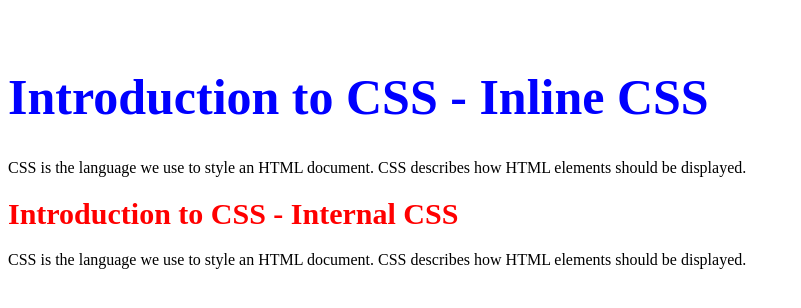
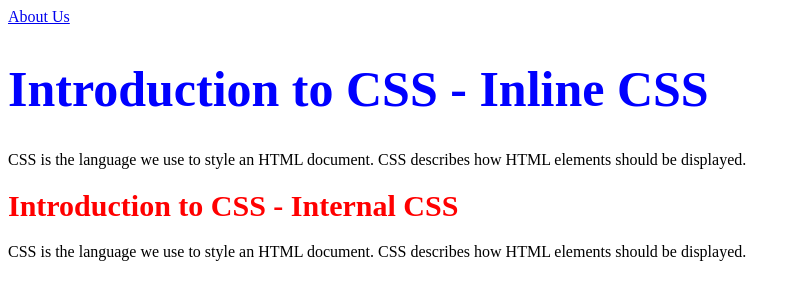
Before and after one commit to Shaniza/Introduction-to-CSS, a plain HTML site: page index.html in a window 1280 px wide. Shown: the whole page, without its empty margins (0-801 px from the left). Drawn offline with Linux system fonts and the light colour scheme.

Commit message:
hyperlink on index.html

```diff
--- a/index.html
+++ b/index.html
@@ -14,7 +14,7 @@
 
 </head>
 <body>
-    <p><a href="about.html"></a></p>
+    <a href="about.html">About Us</a>
 
     <!-- inline css -->
     <br>
```
